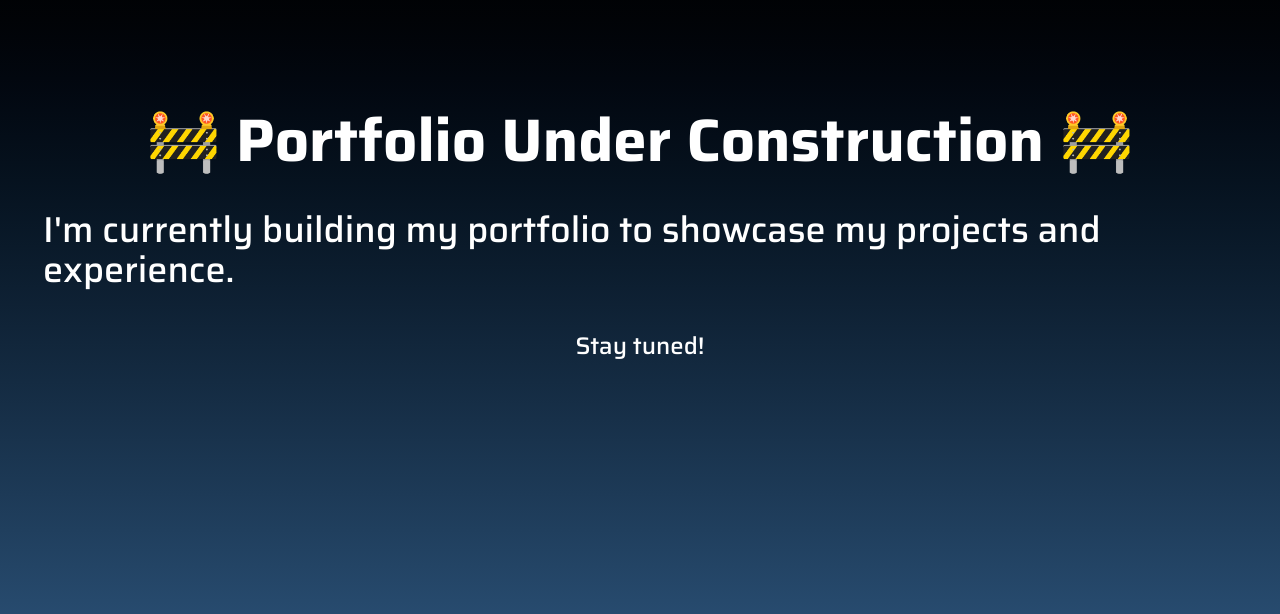
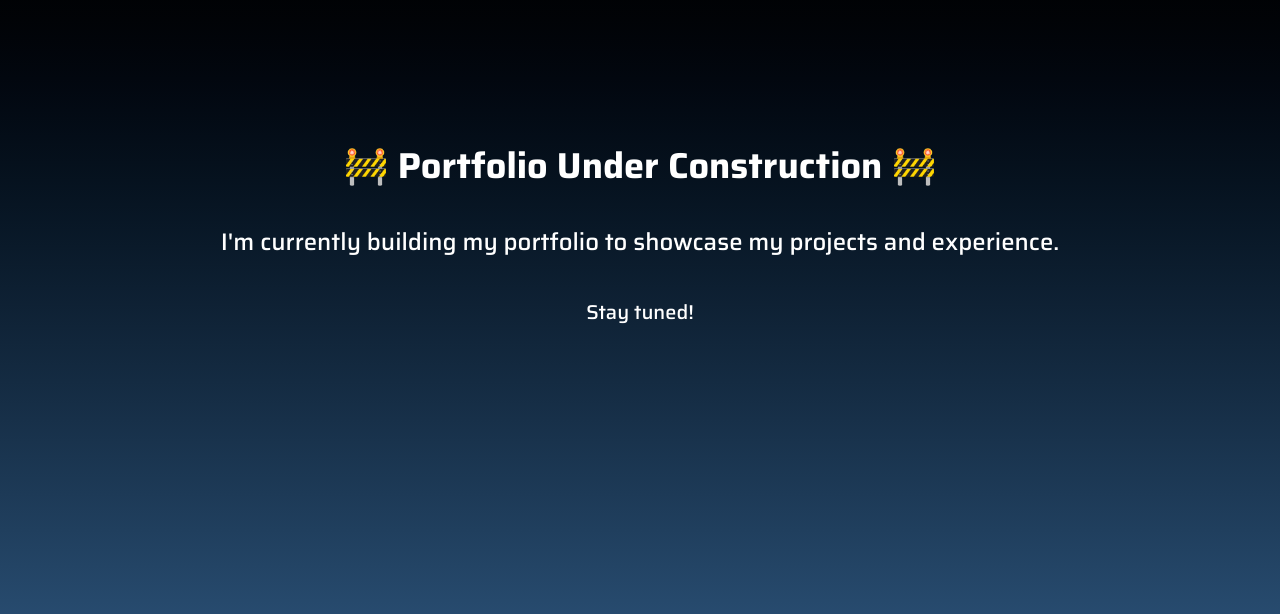
Before and after one commit to uniquemj/Unique-Portfolio, a React (Vite) app: page / in a window 1280 px wide. Shown: the part 164-778 px from the top of the page. Built offline with nearby package versions, Linux system fonts and the light colour scheme; a web font is replaced by a local one.

Commit message:
fix(): fix construction css.

```diff
--- a/src/components/Construction.tsx
+++ b/src/components/Construction.tsx
@@ -2,11 +2,11 @@
 
 const Construction = () => {
   return (
-    <div className = "w-full h-full text-white flex justify-center items-center">
+    <div className = "w-full h-full text-white flex justify-center min-md:items-center">
       <div className="flex items-center flex-col gap-10">
-        <h1 className="text-6xl font-bold">🚧 Portfolio Under Construction 🚧</h1>
-        <p className="text-4xl font-medium">I'm currently building my portfolio to showcase my projects and experience.</p>
-        <p className="text-2xl font-medium">Stay tuned!</p>
+        <h1 className="text-2xl min-md:text-4xl font-bold text-center">🚧 Portfolio Under Construction 🚧</h1>
+        <p className="text-xl min-md:text-2xl font-medium text-center">I'm currently building my portfolio to showcase my projects and experience.</p>
+        <p className="text-18 min-md:text-xl font-medium text-center">Stay tuned!</p>
       </div>
     </div>
   )
```
